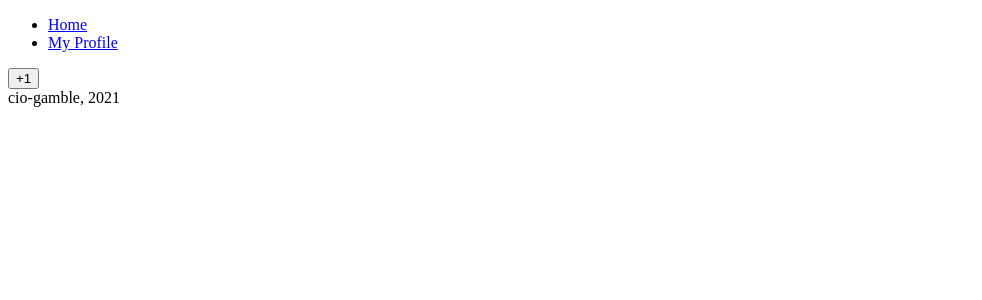
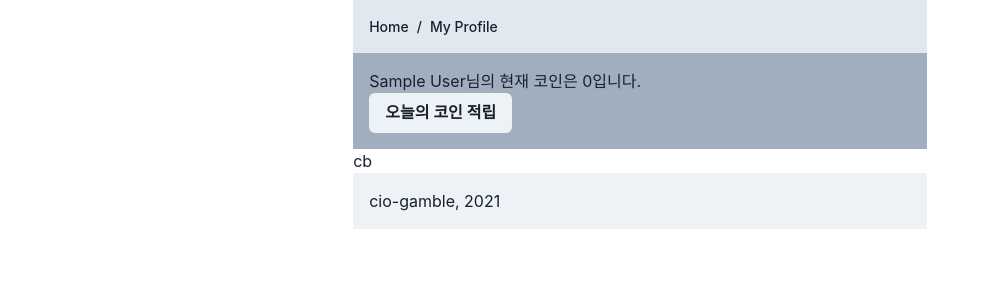
Before and after one commit to Canine89/cio, a React (Create React App) app: page /#/ in a window 1280 px wide. Shown: the top 300 px of the page, without its empty margins (0-982 px from the left). Built offline with nearby package versions, Linux system fonts and the light colour scheme; no server answers; the database is empty; sample sign-in values are in the browser's storage.

Commit message:
basic done.

```diff
--- a/src/components/App.js
+++ b/src/components/App.js
@@ -1,4 +1,5 @@
 import AppRouter from "components/Router";
+import { ChakraProvider, Container, Box } from "@chakra-ui/react";
 import { useEffect, useState } from "react";
 import { authService } from "fbase";
 
@@ -16,10 +17,14 @@ function App() {
     setInit(true);
   }, []);
   return (
-    <>
+    <ChakraProvider>
       {init ? <AppRouter isLoggedIn={isLoggedIn} /> : "initializing..."}
-      <footer>cio-gamble, {new Date().getFullYear()} </footer>
-    </>
+      <Container>
+        <Box padding="4" bg="gray.100">
+        <footer>cio-gamble, {new Date().getFullYear()} </footer>
+        </Box>
+      </Container>
+    </ChakraProvider>
   );
 }
 
--- /dev/null
+++ b/src/components/CoinBoard.js
@@ -0,0 +1,5 @@
+const CoinBoard = ({board}) => {
+  return <>cb</>;
+};
+
+export default CoinBoard;
--- a/src/components/Navigation.js
+++ b/src/components/Navigation.js
@@ -1,17 +1,27 @@
+import {
+  Box,
+  Container,
+  Breadcrumb,
+  BreadcrumbItem,
+  BreadcrumbLink,
+  BreadcrumbSeparator,
+} from "@chakra-ui/react";
 import { Link } from "react-router-dom";
 
 const Navigation = () => {
   return (
-    <nav>
-      <ul>
-        <li>
-          <Link to="/">Home</Link>
-        </li>
-        <li>
-          <Link to="/profile">My Profile</Link>
-        </li>
-      </ul>
-    </nav>
+    <Container>
+      <Box padding="4" bg="gray.200">
+        <Breadcrumb fontWeight="medium" fontSize="sm">
+          <BreadcrumbItem>
+            <Link to="/">Home</Link>
+          </BreadcrumbItem>
+          <BreadcrumbItem>
+            <Link to="/profile">My Profile</Link>
+          </BreadcrumbItem>
+        </Breadcrumb>
+      </Box>
+    </Container>
   );
 };
 
--- a/src/components/Router.js
+++ b/src/components/Router.js
@@ -17,10 +17,10 @@ const AppRouter = ({ isLoggedIn }) => {
         {isLoggedIn ? (
           <>
             <Route exact path="/">
-              <Home />
+              <Home user={isLoggedIn} />
             </Route>
             <Route exact path="/profile">
-              <Profile />
+              <Profile user={isLoggedIn} />
             </Route>
           </>
         ) : (
--- a/src/routes/Auth.js
+++ b/src/routes/Auth.js
@@ -1,21 +1,29 @@
 import { authService, firebaseInstance } from "fbase";
+import { Button, ButtonGroup, Container, Box } from "@chakra-ui/react";
+import { FcGoogle } from "react-icons/fc";
 
 const Auth = () => {
   const onSocialClick = async (event) => {
     let provider;
     if (event.target.name === "google") {
-      console.log("clikced google");
       provider = new firebaseInstance.auth.GoogleAuthProvider();
     }
     const data = await authService.signInWithPopup(provider);
     console.log(data);
   };
   return (
-    <div>
-      <button onClick={onSocialClick} name="google">
-        Continue with Google
-      </button>
-    </div>
+    <Container centerContent>
+      <Box padding="4" bg="gray.100">
+        <Button
+          leftIcon={<FcGoogle />}
+          colorScheme="messenger"
+          onClick={onSocialClick}
+          name="google"
+        >
+          구글 로그인
+        </Button>
+      </Box>
+    </Container>
   );
 };
 
--- a/src/routes/Home.js
+++ b/src/routes/Home.js
@@ -1,18 +1,60 @@
 import { dbService } from "fbase";
+import { useEffect, useState } from "react";
+import CoinBoard from "components/CoinBoard";
+import { Container, Button, Box } from "@chakra-ui/react";
 
-const Home = () => {
+const Home = ({ user }) => {
+  const [board, setBoard] = useState([]);
+  const [userCoin, setUserCoin] = useState(0);
+
+  useEffect(() => {
+    dbService.collection("cio").onSnapshot((snapshot) => {
+      const newArray = snapshot.docs.map((document) => ({
+        id: document.id,
+        ...document.data(),
+      }));
+      setBoard(newArray);
+      if (newArray.length > 0) {
+        setUserCoin(
+          newArray
+            .filter((data) => data.uid === user.uid)
+            .reduce((pre, val) => {
+              return pre + val.coin;
+            }, 0)
+        );
+      }
+    });
+  }, []);
+
   const onSubmit = async (event) => {
     event.preventDefault();
-    await dbService.collection("cio").add({
-      text: "test",
-      createdAt: Date.now(),
-    });
+    const documentId = board.find((data) => data.uid === user.uid);
+    if (documentId) {
+      await dbService
+        .doc(`cio/${documentId.id}`)
+        .update({ coin: userCoin + 10, updatedAt: Date.now() });
+    } else {
+      await dbService.collection("cio").add({
+        coin: 10,
+        createdAt: Date.now(),
+        uid: user.uid,
+        displayName: user.displayName,
+        updatedAt: Date.now(),
+        photoURL: user.photoURL,
+      });
+    }
   };
 
   return (
-    <form onSubmit={onSubmit}>
-      <input type="submit" value="+1" />
-    </form>
+    <Container>
+      <Box padding="4" bg="gray.400">
+        {user.displayName}님의 현재 코인은 {userCoin}입니다.
+        <form onSubmit={onSubmit}>
+          <Button type="submit">오늘의 코인 적립</Button>
+        </form>
+      </Box>
+      <CoinBoard user={user} board={board} />
+    </Container>
   );
 };
 
--- a/src/routes/Profile.js
+++ b/src/routes/Profile.js
@@ -1,11 +1,19 @@
 import { authService } from "fbase";
+import { Container, Box } from "@chakra-ui/react";
 
-const Profile = () => {
+const Profile = ({ user }) => {
   const onLogOutClick = () => authService.signOut();
   return (
-    <>
-      <button onClick={onLogOutClick}>Log Out</button>
-    </>
+    <Container>
+      <Box padding="4" bg="gray.100">
+        <li>
+          <img src={user.photoURL} />
+        </li>
+        <li>로그인한 계정 {user.displayName}</li>
+        <li>로그인한 이메일 {user.email}</li>
+        <button onClick={onLogOutClick}>Log Out</button>
+      </Box>
+    </Container>
   );
 };
 
```
